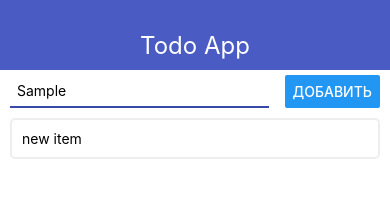
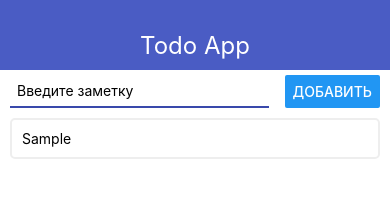
Before and after one commit to pahich09/RN-Todo-app, a React Native app: screen / in a window 390 px wide. Both pictures are taken after typing "Sample" into the empty fields and a click on the button "ДОБАВИТЬ". Shown: the top 219 px of the page. Built offline with nearby package versions, Linux system fonts and the light colour scheme.

Commit message:
add delete item

```diff
--- a/App.js
+++ b/App.js
@@ -1,5 +1,5 @@
 import React, {useState} from 'react';
-import {StyleSheet, View, Text} from 'react-native';
+import {StyleSheet, View, FlatList} from 'react-native';
 import {Navbar} from './src/Navbar';
 import {AddTodo} from './src/AddTodo';
 import {TodoItem} from './src/TodoItem';
@@ -18,16 +18,23 @@ export default function App() {
     );
   };
 
+  const removeTodo = id => {
+    setTodos(prev => prev.filter(todo => todo.id !== id));
+  };
+
   return (
     <View>
       <Navbar title='Todo App'/>
       <View style={styles.container}>
         <AddTodo onAdd={addTodo}/>
-        <View>
-          {
-            todos.map(el => <TodoItem todos={el} key={el.id}/>)
-          }
-        </View>
+        <FlatList
+          keyExtractor={item => item.id}
+          data={todos}
+          renderItem={({item}) => <TodoItem
+            todos={item}
+            onRemove={removeTodo}
+          />}
+        />
       </View>
     </View>
   );
--- a/src/AddTodo.js
+++ b/src/AddTodo.js
@@ -1,18 +1,33 @@
-import React from 'react';
-import {View, StyleSheet, TextInput, Button} from 'react-native';
+import React, {useState} from 'react';
+import {View, StyleSheet, TextInput, Button, Alert} from 'react-native';
 
 export const AddTodo = ({onAdd}) => {
+  const [value, setValue] = useState('');
+
   const pressHandler = () => {
-    onAdd('new item');
+    if (value.trim()) {
+      onAdd(value);
+      setValue('');
+    } else {
+      Alert.alert('Название не может быть пустым');
+    }
   };
 
   return (
     <View style={styles.block}>
-      <TextInput style={styles.input}/>
+      <TextInput
+        style={styles.input}
+        value={value}
+        onChangeText={setValue}
+        placeholder='Введите заметку'
+        autoCorrect={false}
+      />
       <Button title='Добавить' onPress={pressHandler}/>
     </View>
   );
 };
+
+
 const styles = StyleSheet.create({
   block: {
     flexDirection: 'row',
--- a/src/TodoItem.js
+++ b/src/TodoItem.js
@@ -1,13 +1,18 @@
 import React from 'react';
-import {View, Text, StyleSheet} from 'react-native';
+import {View, Text, StyleSheet, TouchableOpacity} from 'react-native';
 
-export const TodoItem = ({todos}) => {
+export const TodoItem = ({todos, onRemove}) => {
   return (
-    <View style={styles.todo}>
-      <Text>
-        {todos.title}
-      </Text>
-    </View>
+    <TouchableOpacity
+      activeOpacity={0.45}
+      onLongPress={onRemove.bind(null, todos.id)}
+    >
+      <View style={styles.todo}>
+        <Text>
+          {todos.title}
+        </Text>
+      </View>
+    </TouchableOpacity>
   );
 };
 
```
